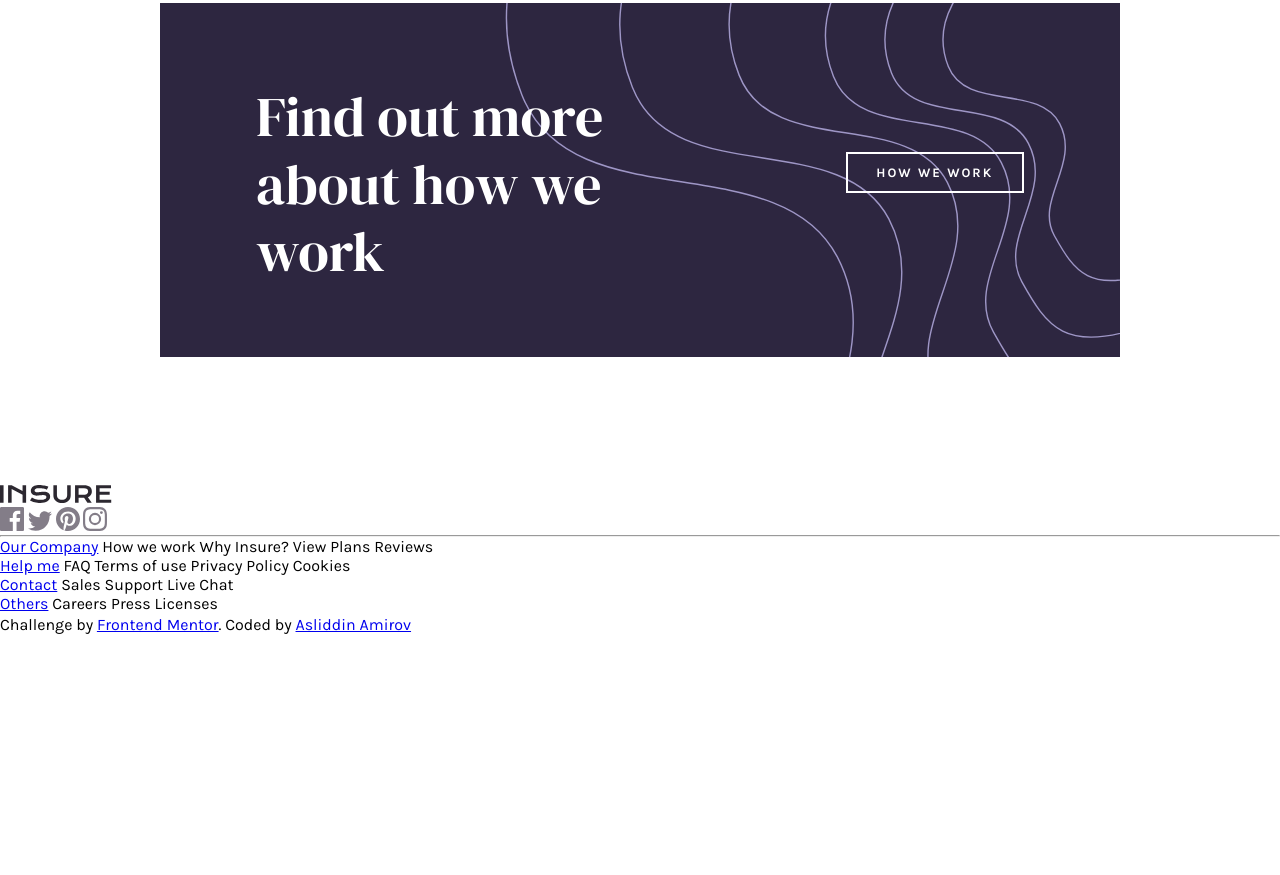
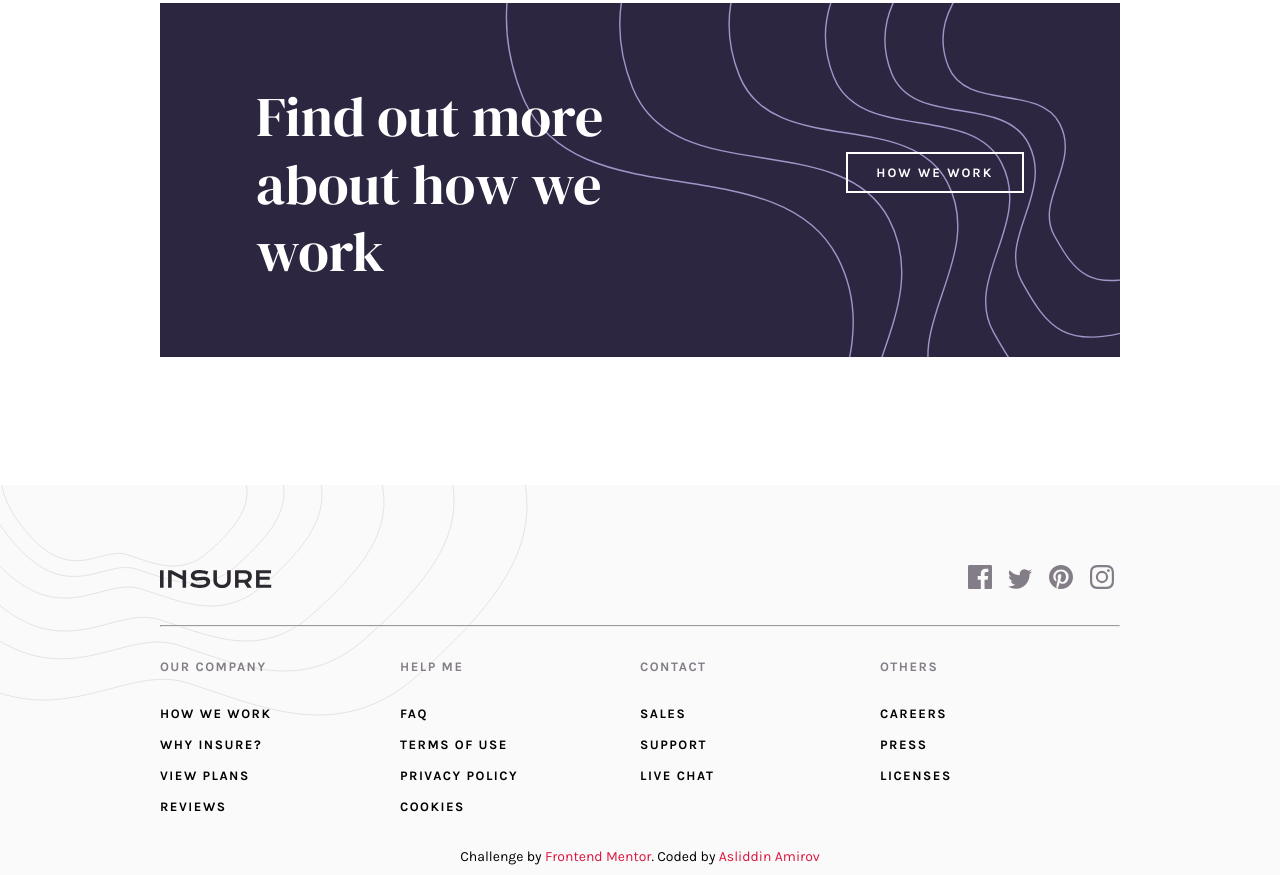
Before and after one commit to asliddinamir/project44-FM, a plain HTML site: page index.html in a window 1280 px wide. Shown: the part 1676-2551 px from the top of the page. Before the commit the page ends 2313 px from the top, so only its background shows below. Drawn offline with Linux system fonts and the light colour scheme.

Commit message:
done desktop part

```diff
--- a/style.css
+++ b/style.css
@@ -188,3 +188,71 @@ h2 {
     color: #fff;
     width: 55%;
 }
+
+.footer {
+    background: url('./images/bg-pattern-footer-desktop.svg') no-repeat top left var(--Very_Light_Gray);
+    display: flex;
+    flex-direction: column;
+    gap: 2rem;
+    padding: 5rem 10rem .5rem 10rem;
+}
+
+.footer_header {
+    display: flex;
+    align-items: center;
+    justify-content: space-between;
+}
+
+.social_icons img {
+    padding-inline: .4rem;
+    cursor: pointer;
+    transition: .3s ease;
+}
+
+.social_icons img:hover {
+    filter: brightness(0);
+}
+
+.footer_bodies {
+    display: flex;
+}
+
+.footer_body {
+    flex-basis: 25%;
+    display: flex;
+    flex-direction: column;
+    text-transform: uppercase;
+    gap: 1rem;
+}
+
+.footer_body a {
+    color: var(--Dark_Grayish_Violet);
+    font-size: 13px;
+    font-weight: 600;
+    margin-bottom: 1rem;
+    text-decoration: none;
+    letter-spacing: 1.5px;
+}
+
+.footer_body span {
+    font-size: 13px;
+    color: black;
+    font-weight: 600;
+    cursor: pointer;
+    letter-spacing: 1.5px;
+    transition: .3s ease;
+}
+
+.footer_body span:hover {
+    text-decoration: underline;
+}
+
+.attribution {
+    text-align: center;
+    font-size: 14px;
+}
+
+.attribution a {
+    color: crimson;
+    text-decoration: none;
+}
```
